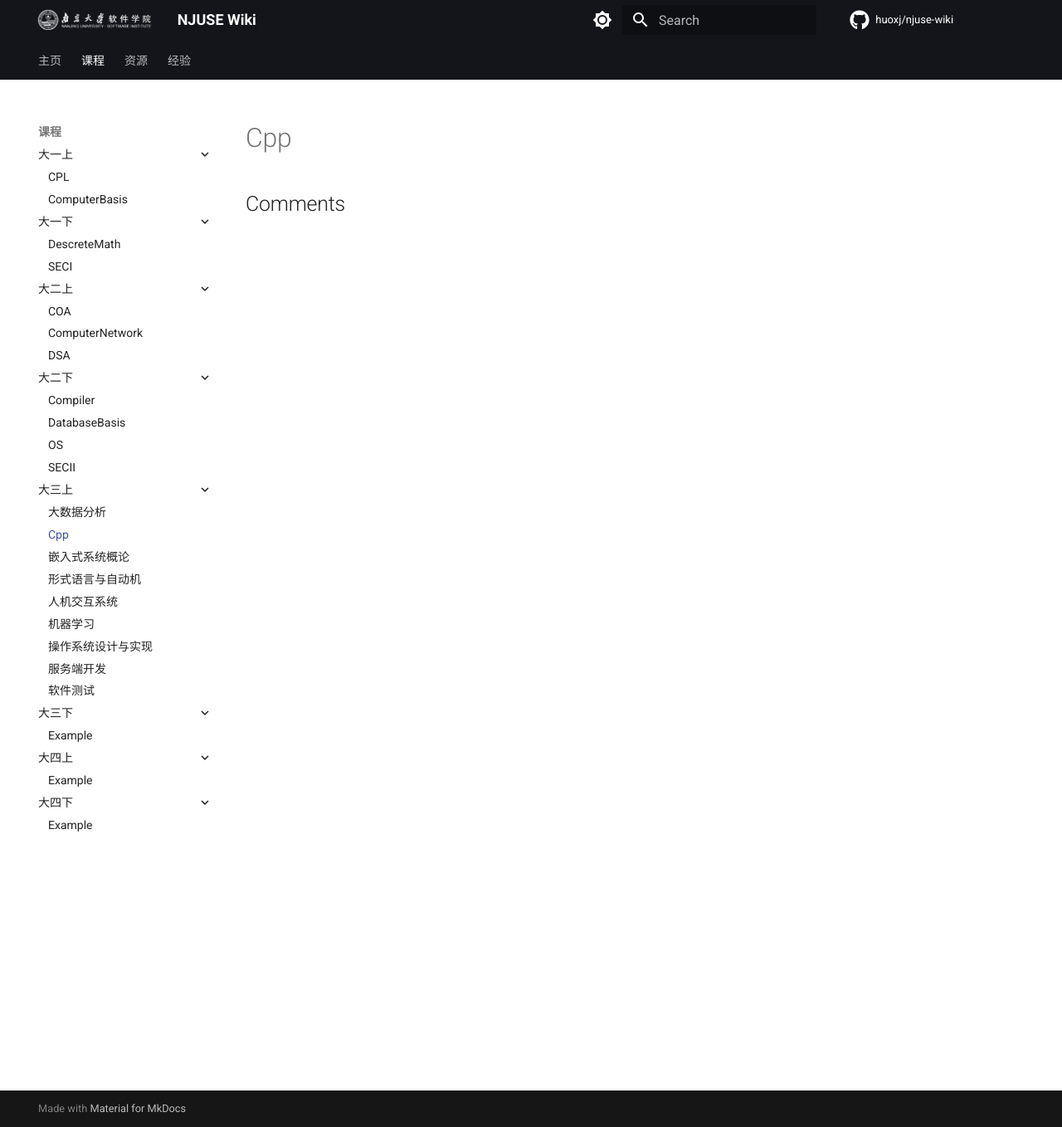
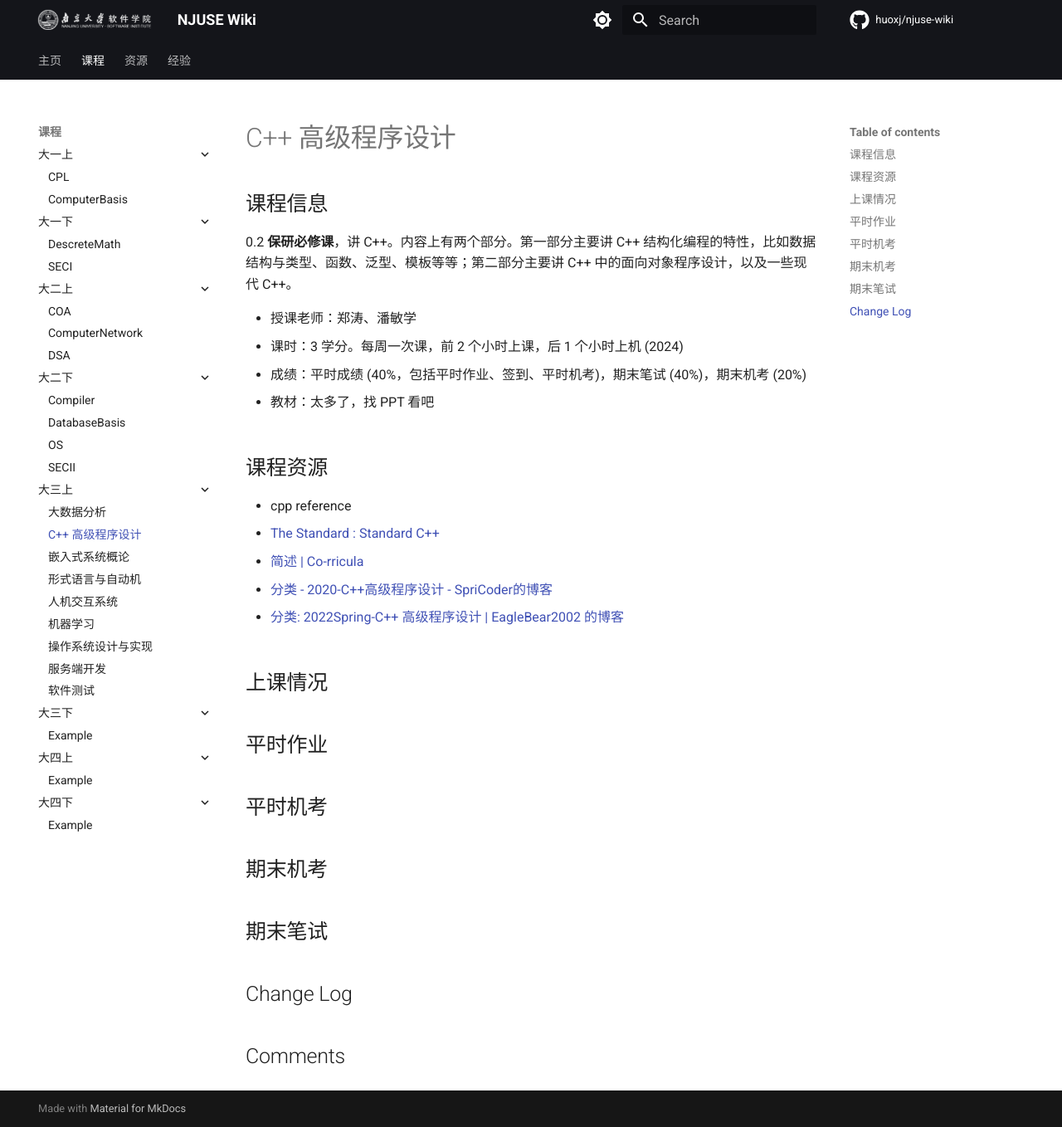
Before and after one commit to huoxj/njuse-wiki, an MkDocs documentation site: the page built from docs/courses/semester5/Cpp.md, in a window 1280 px wide and 1358 px high. Shown: the whole window at 83% size. Built offline with MkDocs 1.6.1 and Material for MkDocs 9.7.7, drawn with Linux system fonts in a browser that asks for light colours; comment, search, counter and statistics services are not loaded.

Commit message:
Fix: markdown Add: cpp breif

```diff
--- a/docs/courses/semester5/Cpp.md
+++ b/docs/courses/semester5/Cpp.md
@@ -1,3 +1,37 @@
 ---
 comments: true
 ---
+# C++ 高级程序设计
+
+## 课程信息
+0.2
+**保研必修课**，讲 C++。内容上有两个部分。第一部分主要讲 C++ 结构化编程的特性，比如数据结构与类型、函数、泛型、模板等等；第二部分主要讲 C++ 中的面向对象程序设计，以及一些现代 C++。
+
+- 授课老师：郑涛、潘敏学
+- 课时：3 学分。每周一次课，前 2 个小时上课，后 1 个小时上机 (2024)
+- 成绩：平时成绩 (40%，包括平时作业、签到、平时机考)，期末笔试 (40%)，期末机考 (20%)
+
+- 教材：太多了，找 PPT 看吧
+
+## 课程资源
+
+- cpp reference
+- [The Standard : Standard C++](https://isocpp.org/std/the-standard)
+
+- [简述 | Co-rricula](https://xjynotes.top/C++高级程序设计/c++概述)
+
+- [分类 - 2020-C++高级程序设计 - SpriCoder的博客](https://spricoder.github.io/categories/2020-C-高级程序设计/)
+
+- [分类: 2022Spring-C++ 高级程序设计 | EagleBear2002 的博客](https://eaglebear2002.github.io/categories/南京大学软件学院本科课程/2022Spring-C-高级程序设计/)
+
+## 上课情况
+
+## 平时作业
+
+## 平时机考
+
+## 期末机考
+
+## 期末笔试
+
+## Change Log
--- a/mkdocs.yml
+++ b/mkdocs.yml
@@ -29,6 +29,8 @@ plugins:
   - search
   - awesome-pages
 
+markdown_extensions:
+  - pymdownx.tilde
 
 # 添加新文档，需要在这里配置文档的层级
 # nav:
```
Also changed, not shown: docs/courses/semester5/OSDI.md (+1 -1 lines).
